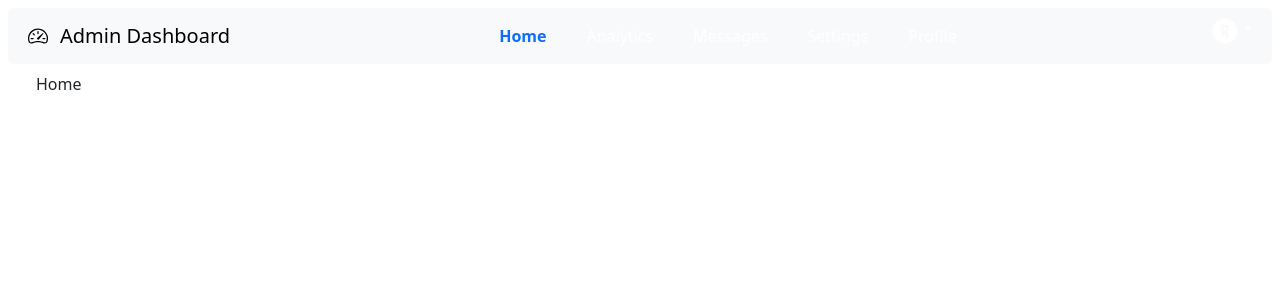
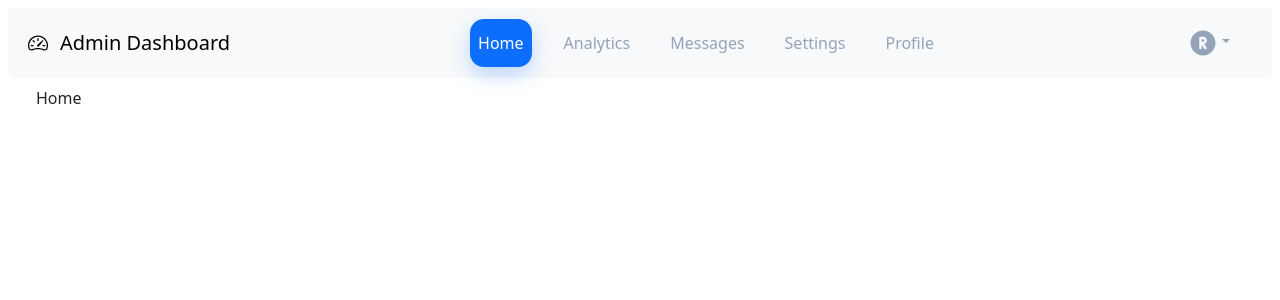
Before and after one commit to RishiTheProgrammer/Admin-Dashboard, a React (Vite) app: page / in a window 1280 px wide. Shown: the top 300 px of the page. Built offline with nearby package versions, Linux system fonts and the light colour scheme.

Commit message:
Styled active link, hover effect and normal link further more

```diff
--- a/src/components/navbar.css
+++ b/src/components/navbar.css
@@ -1,9 +1,20 @@
-.nav-link.active-link{
-    color: #0d6efd !important;
-    font-weight: 600 !important;
+.nav-link{
+    border-radius: 14px;
+    transition: all 0.3s ease-in-out;
+    padding: 12px 22px;
+    color: #94a3b8 !important;
 }
 
-.nav-link{
-    text-decoration: none !important;
+.nav-link:hover{
+    background-color: rgba(225, 225, 225, 0.8) !important;
+    /* backdrop-filter: blur(10px); */
+    color: #1a1a1a !important;
+    transform: translateY(-2px);
+}
+
+.nav-link.active-link{
+    background-color: #0d6efd !important;
+    /* backdrop-filter: blur(10px); */
+    box-shadow: 0 8px 20px rgba(13, 110, 253, 0.25) !important;
     color: #fff !important;
 }
```
